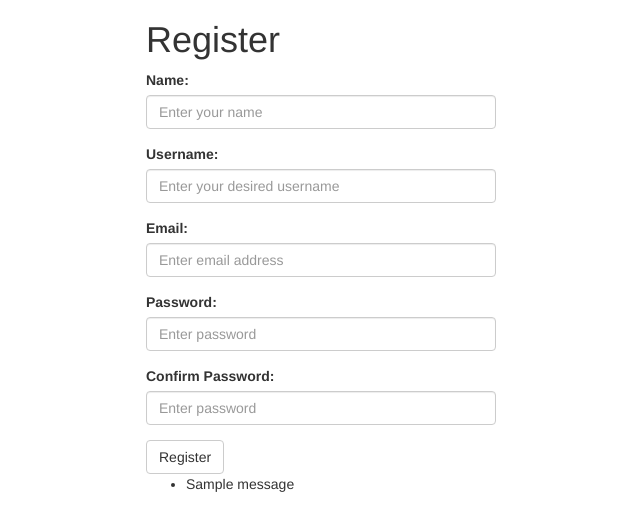
After one commit to Sahal2/reviews, a Django app: page /users/register in a window 1280 px wide. The commit adds this page. Shown: the top 531 px of the page, without its empty margins (319-959 px from the left). Run offline with Django 3.2, Linux system fonts and the light colour scheme; tables that the repository leaves empty hold one stand-in row (values such as "Sample post"); one stand-in notice (Sample message) is shown; parts of the project's set-up code (start-up, migrations or seed data) failed here and were passed over; some libraries are stand-ins or nearby versions.

Commit message:
registration button redirects to seperate registration page

```diff
--- /dev/null
+++ b/apps/belt/templates/belt/register.html
@@ -0,0 +1,60 @@
+<!DOCTYPE html>
+<html lang="en">
+<head>
+    <meta charset="UTF-8">
+    <meta http-equiv="X-UA-Compatible" content="ie=edge">
+    <title>Document</title>
+<meta name="viewport" content="width=device-width, initial-scale=1">
+<link rel="stylesheet" href="https://maxcdn.bootstrapcdn.com/bootstrap/3.4.0/css/bootstrap.min.css">
+<script src="https://ajax.googleapis.com/ajax/libs/jquery/3.4.0/jquery.min.js"></script>
+<script src="https://maxcdn.bootstrapcdn.com/bootstrap/3.4.0/js/bootstrap.min.js"></script>
+</head>
+<body class="container">
+
+
+
+<div class="col-md-4 col-md-offset-4">
+     <h1>Register</h1>
+    <form class="form-inlin justify-content-center" action="{% url 'create_user' %}" method="POST">
+    {% csrf_token %}
+    <div class="form-group">
+            <label for="name">Name:</label>
+            <input type="text" class="form-control" id="name" placeholder="Enter your name" name="name">
+    </div>
+    <div class="form-group">
+            <label for="alias">Username:</label>
+            <input type="text" class="form-control" id="alias" placeholder="Enter your desired username" name="alias">
+
+    </div>
+    <div class="form-group">
+            <label for="email">Email:</label>
+            <input type="text" class="form-control" id="email" placeholder="Enter email address" name="email">
+
+    </div>
+    <div class="form-group">
+            <label for="passwd">Password:</label>
+            <input type="password" class="form-control" id="pwd" placeholder="Enter password" name="passw">
+
+    </div>
+    <div class="form-group">
+            <label for="confirm_passwd">Confirm Password:</label>
+            <input type="password" class="form-control" id="confirm_passw" placeholder="Enter password" name="confirm_passw">
+
+    </div>
+    <button type="submit" class="btn btn-default">Register</button>
+    </form>
+
+    <div>
+            {% if messages %}
+            <ul class="messages">
+                {% for message in messages %}
+                <li class="messages.INFO">{{ message }}</li>
+                {% endfor %}
+            </ul>
+            {% endif %}
+        </div>
+
+
+</div>
+</body>
+</html>
--- a/apps/login/urls.py
+++ b/apps/login/urls.py
@@ -3,6 +3,7 @@ from . import views
 
 urlpatterns = [
     url(r'^main$', views.index, name="index"),
+    url(r'^register$', views.register, name="register"),
     url(r'^login$', views.login_user, name="login"),
     url(r'^(?P<id>\d+)$', views.show_user, name="show_user"),
     url(r'^create$', views.create_user, name="create_user"),
--- a/apps/login/views.py
+++ b/apps/login/views.py
@@ -8,6 +8,9 @@ from ..belt.models import *
 
 def index(request):
     return render(request, "belt/index.html")
+
+def register(request):
+    return render(request, "belt/register.html")
 
 def login_user(request):
     passw_match, user_id = Users.objects.login(request.POST,request)
```
Also changed, not shown: apps/belt/templates/belt/index.html (+14 -37 lines), db.sqlite3, 2 other files.
